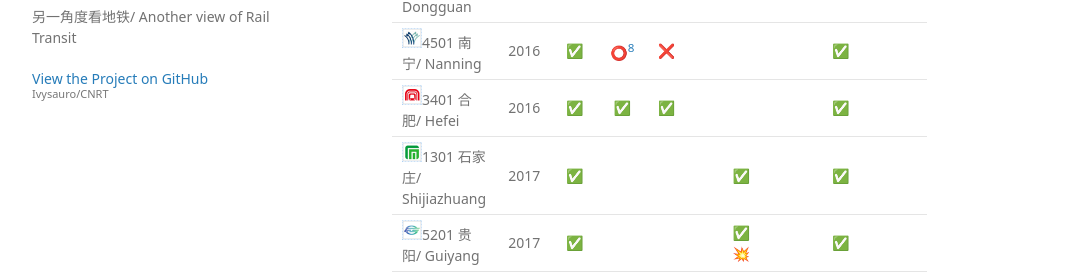
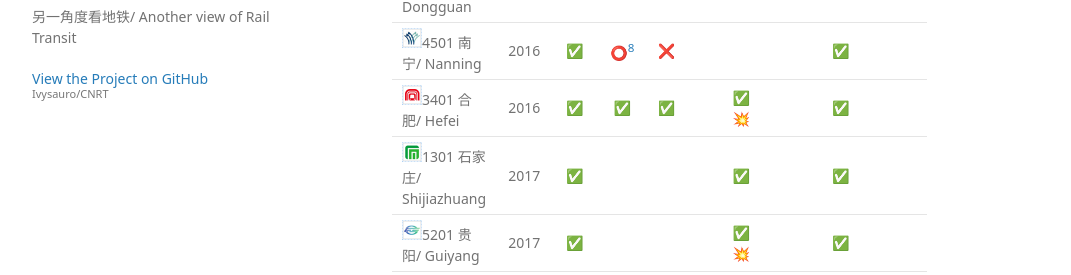
Before and after one commit to Ivysauro/CNRT, a Jekyll site: the page built from data/Pay.md, in a window 1280 px wide and 900 px high, scrolled down 2788 px. Shown: the part 172-447 px from the top of the window, without its empty margins (178-1249 px from the left). Built offline with Jekyll 4.4.1, drawn with Linux system fonts in a browser that asks for light colours; some web fonts are replaced; our own code applies the rules of GitHub Pages for plain Markdown files; a script that is not in the unit is left out.

Commit message:
🍊更新合肥数据及评分
合肥支持云闪付二维码

```diff
--- a/data/Pay.md
+++ b/data/Pay.md
@@ -71,7 +71,7 @@
 | <img src="https://raw.githubusercontent.com/Ivysauro/CNRT/master/images/city/fz.gif" width="20" hegiht="20"/>3501 福州/ Fuzhou | 2016 | ✅ | | ✅ | | ✅ | | ✅ | |
 | <img src="https://raw.githubusercontent.com/Ivysauro/CNRT/master/images/city/dg.gif" width="20" hegiht="20"/>4419 东莞/ Dongguan | 2016 | ✅ | ⭕[^dg] | ✅ | ✅ | ✅ | ⏳ | ✅ | |
 | <img src="https://raw.githubusercontent.com/Ivysauro/CNRT/master/images/city/nn.gif" width="20" hegiht="20"/>4501 南宁/ Nanning | 2016 | ✅ | ⭕[^nn] | ❌ | | | | ✅ | |
-| <img src="https://raw.githubusercontent.com/Ivysauro/CNRT/master/images/city/hf.gif" width="20" hegiht="20"/>3401 合肥/ Hefei | 2016 | ✅ | ✅ | ✅ | | | | ✅ | |
+| <img src="https://raw.githubusercontent.com/Ivysauro/CNRT/master/images/city/hf.gif" width="20" hegiht="20"/>3401 合肥/ Hefei | 2016 | ✅ | ✅ | ✅ | | ✅💥 | | ✅ | |
 | <img src="https://raw.githubusercontent.com/Ivysauro/CNRT/master/images/city/sjz.gif" width="20" hegiht="20"/>1301 石家庄/ Shijiazhuang | 2017 | ✅ | | | | ✅ | | ✅ | |
 | <img src="https://raw.githubusercontent.com/Ivysauro/CNRT/master/images/city/gy.gif" width="20" hegiht="20"/>5201 贵阳/ Guiyang | 2017 | ✅ | | | | ✅💥 | | ✅ | |
 | <img src="https://raw.githubusercontent.com/Ivysauro/CNRT/master/images/city/xm.gif" width="20" hegiht="20"/>3502 厦门/ Xiamen | 2017 | ✅ | ✅ | ✅ | ✅ | ✅ | | ✅ | |
@@ -229,7 +229,7 @@
 | <img src="https://raw.githubusercontent.com/Ivysauro/CNRT/master/images/city/fz.gif" width="20" hegiht="20"/>3501 福州/ Fuzhou | ✅ | ⭕ | ⭕ | ✅ | ⭕- | 65 |
 | <img src="https://raw.githubusercontent.com/Ivysauro/CNRT/master/images/city/dg.gif" width="20" hegiht="20"/>4419 东莞/ Dongguan | ✅ | ✅ | ⭕ | ✅ | ❌ | 70 |
 | <img src="https://raw.githubusercontent.com/Ivysauro/CNRT/master/images/city/nn.gif" width="20" hegiht="20"/>4501 南宁/ Nanning | ✅ | ⭕ | ⭕ | ✅ | ⭕ | 70 |
-| <img src="https://raw.githubusercontent.com/Ivysauro/CNRT/master/images/city/hf.gif" width="20" hegiht="20"/>3401 合肥/ Hefei | ✅ | ⭕ | ✅- | ✅ | ✅- | 80 |
+| <img src="https://raw.githubusercontent.com/Ivysauro/CNRT/master/images/city/hf.gif" width="20" hegiht="20"/>3401 合肥/ Hefei | ✅ | ⭕ | ✅ | ✅ | ✅- | 85 |
 | <img src="https://raw.githubusercontent.com/Ivysauro/CNRT/master/images/city/sjz.gif" width="20" hegiht="20"/>1301 石家庄/ Shijiazhuang | ⭕ | ⭕ | ⭕ | ✅ | ✅- | 65 |
 | <img src="https://raw.githubusercontent.com/Ivysauro/CNRT/master/images/city/gy.gif" width="20" hegiht="20"/>5201 贵阳/ Guiyang | ⭕ | ⭕ | ⭕ | ✅ | ⭕- | 55 |
 | <img src="https://raw.githubusercontent.com/Ivysauro/CNRT/master/images/city/xm.gif" width="20" hegiht="20"/>3602 厦门/ Xiamen | ✅ | ✅ | ✅ | ✅ | ⭕ | 90 |
```
